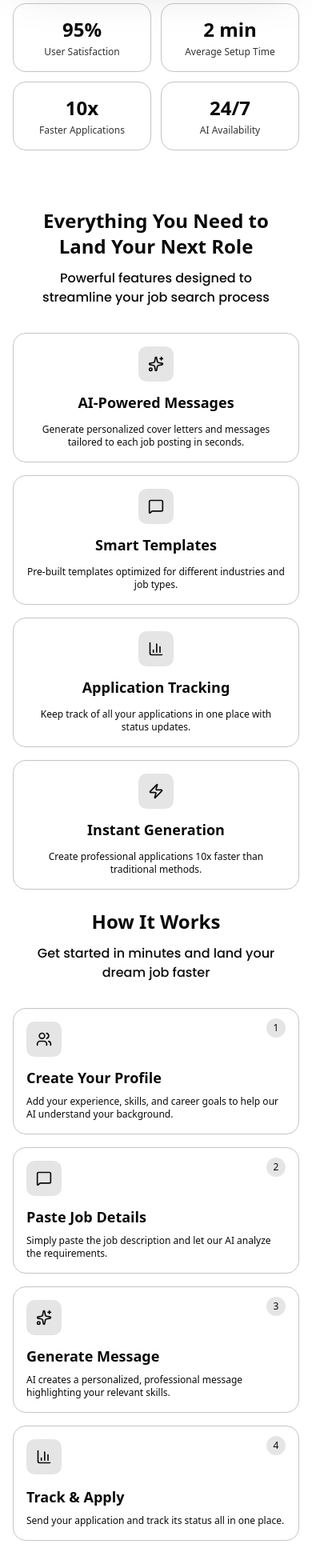
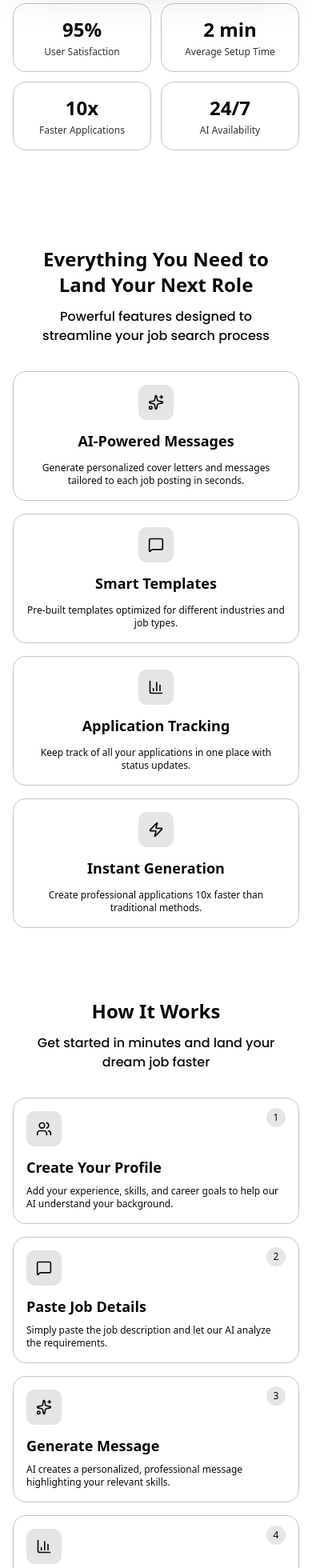
Before and after one commit to YatinDora81/NextMove, a Next.js app in the folder apps/web/: page / in a window 390 px wide. Shown: the part 1084-3044 px from the top of the page at 80% size. Built offline with nearby package versions, Linux system fonts and the light colour scheme; no server answers; a web font is replaced by a local one.

Commit message:
fix(web): adjust spacing and layout on landing page for improved visual consistency and responsiveness

```diff
--- a/apps/web/app/page.tsx
+++ b/apps/web/app/page.tsx
@@ -129,7 +129,7 @@ export default function LandingPage() {
 
 
     return (
-        <div className='w-full h-fit min-h-screen flex flex-col justify-center  gap-6'>
+        <div className='w-full h-fit min-h-screen flex flex-col justify-center gap-6'>
 
             {/* hero section */}
             <div className=" relative flex flex-col justify-evenly items-center h-[45rem] sm:h-[50rem] md:h-[42rem] px-4">
@@ -231,7 +231,7 @@ export default function LandingPage() {
 
 
             {/* Featues */}
-            <div className="w-full md:w-[70rem] gap-8 sm:gap-10 md:gap-12 mx-auto h-fit min-h-[35rem] mt-[3rem] sm:mt-[4rem] md:mt-[5rem] flex flex-col justify-center items-start px-4 sm:px-6" >
+            <div className="w-full md:w-[70rem] gap-8 sm:gap-10 md:gap-12 mx-auto h-fit min-h-[35rem] mt-[6rem] sm:mt-[4rem] md:mt-[5rem] flex flex-col justify-center items-start px-4 sm:px-6" >
                 <div className="flex flex-col items-center w-full justify-center gap-3 sm:gap-4 md:gap-5">
                     <div className=" w-full text-center text-2xl sm:text-3xl md:text-4xl lg:text-5xl font-bold px-4">Everything You Need to Land Your Next Role</div>
                     <div className=" dark:text-zinc-200/50 poppins-medium text-base sm:text-lg md:text-xl text-center px-4">Powerful features designed to streamline your job search process</div>
@@ -255,7 +255,7 @@ export default function LandingPage() {
 
 
             {/* How It Works */}
-            <div className="w-full md:w-[70rem] gap-8 sm:gap-10 md:gap-12 mx-auto h-fit min-h-[45rem] flex flex-col justify-center items-start px-4 sm:px-6" >
+            <div className="w-full md:w-[70rem] gap-8 sm:gap-10 md:gap-12 mx-auto h-fit min-h-[45rem] flex flex-col justify-center items-start mt-[4rem] sm:mt-0 px-4 sm:px-6" >
                 <div className="flex flex-col items-center w-full justify-center gap-3 sm:gap-4 md:gap-5">
                     <div className=" w-full text-center text-2xl sm:text-3xl md:text-4xl lg:text-5xl font-bold px-4">How It Works</div>
                     <div className=" dark:text-zinc-200/50 poppins-medium text-base sm:text-lg md:text-xl text-center px-4">Get started in minutes and land your dream job faster</div>
@@ -282,7 +282,7 @@ export default function LandingPage() {
 
             </div>
 
-            <div className="w-full md:w-[70rem] gap-8 sm:gap-10 md:gap-12 mx-auto h-fit min-h-[45rem] flex flex-col justify-center items-start px-4 sm:px-6" >
+            <div className="w-full md:w-[70rem] gap-8 sm:gap-10 md:gap-12 mx-auto h-fit min-h-[45rem] flex flex-col justify-center items-start px-4 sm:px-6 mt-[4rem] sm:mt-0" >
                 <div className="flex flex-col items-center w-full justify-center gap-3 sm:gap-4 md:gap-5">
                     <div className=" w-full text-center text-2xl sm:text-3xl md:text-4xl lg:text-5xl font-bold px-4">Built For Every Job Seeker</div>
                     <div className=" dark:text-zinc-200/50 poppins-medium text-base sm:text-lg md:text-xl w-full sm:w-[90%] md:w-[60%] mx-auto text-center px-4">Whether you're starting out or advancing your career, NextMoveApp adapts to your needs</div>
@@ -307,7 +307,7 @@ export default function LandingPage() {
 
             </div>
 
-            <div className=" dark:bg-zinc-900/60 gap-8 sm:gap-10 md:gap-12 mx-auto h-fit min-h-[48rem] -mt-[1rem] w-full" >
+            <div className=" dark:bg-zinc-900/60 gap-8 sm:gap-10 md:gap-12 mx-auto h-fit min-h-[48rem] sm:-mt-[1rem] w-full mt-[4rem] " >
                 <div className=" w-full md:w-[70rem] flex flex-col justify-center gap-8 sm:gap-10 md:gap-12 items-center h-fit min-h-[48rem] mx-auto px-4 sm:px-6">
                     <div className="flex flex-col items-center w-full justify-center gap-3 sm:gap-4 md:gap-5">
                         <div className=" w-full text-center text-2xl sm:text-3xl md:text-4xl lg:text-5xl font-bold px-4">Loved by Job Seekers</div>
@@ -340,7 +340,7 @@ export default function LandingPage() {
             </div>
 
             {/* CTA */}
-            <section className="py-12 sm:py-16 md:py-20 lg:py-32">
+            <section className="py-12 sm:py-16 md:py-0">
                 <div className="container mx-auto px-4">
                     <div className="max-w-4xl mx-auto">
                         <div className="relative overflow-hidden rounded-3xl bg-primary text-primary-foreground p-6 sm:p-8 md:p-12 lg:p-16">
```
